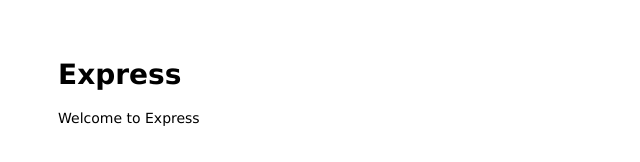
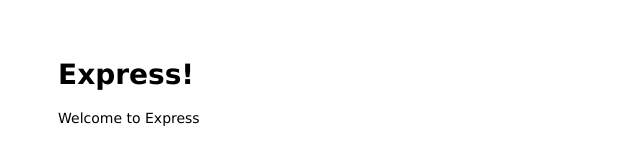
Before and after one commit to info441-winter2025/express-starter, a website: page public/index.html in a window 1280 px wide. Shown: the full height of the page, 0-640 px from the left. Drawn offline with Linux system fonts and the light colour scheme.

Commit message:
more exclamations

```diff
--- a/public/index.html
+++ b/public/index.html
@@ -6,7 +6,7 @@
 </head>
 
 <body>
-  <h1>Express</h1>
+  <h1>Express!</h1>
   <p>Welcome to Express</p>
 </body>
 
```
